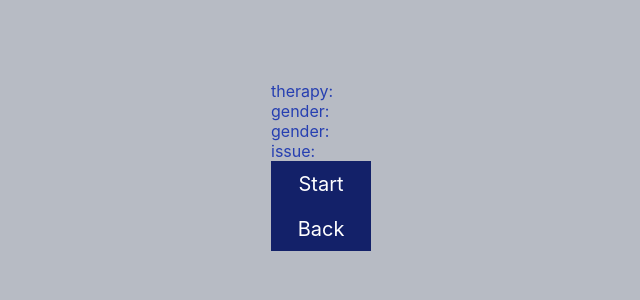
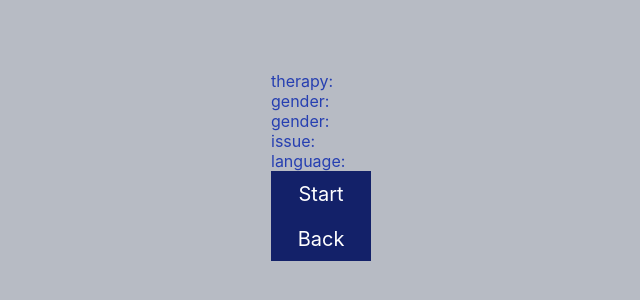
Before and after one commit to MarcinMG-web/Multi-Step-Medicine, a React (Create React App) app: page /succes in a window 1280 px wide. Shown: the part 234-534 px from the top of the page, without its empty margins (309-949 px from the left). Built offline with nearby package versions, Linux system fonts and the light colour scheme.

Commit message:
Added redux in languages

```diff
--- a/src/components/pages/5_Language.js
+++ b/src/components/pages/5_Language.js
@@ -1,11 +1,17 @@
 import React, { useState, useEffect } from 'react';
-import { Link,} from 'react-router-dom';
+import { Link, useHistory } from 'react-router-dom';
+
 import { getAllLanguage } from '../services/ApiService';
 
+import { addAnswersLanguage } from '../redux/answers/answersActions';
+import { useDispatch } from 'react-redux';
+
 const Language = () => {
+  let history = useHistory();
+  const dispatch = useDispatch();
 
   const [questions, setQuestions] = useState([]);
-  const [userSetting, setUserSetting] = useState([]);
+  const [userSetting, setUserSetting] = useState('');
 
   useEffect(() => {
     getQuestions();
@@ -17,16 +23,15 @@ const Language = () => {
   };
 
   const handleChange = (e) => {
-    setUserSetting({
-      ...userSetting,
-      [e.target.name]: e.target.checked,
-    });
+    setUserSetting(e.target.name);
   };
 
   const handleSubmit = (e) => {
     e.preventDefault();
 
+    dispatch(addAnswersLanguage(userSetting));
 
+    history.push('./succes');
   };
 
   return (
@@ -59,17 +64,12 @@ const Language = () => {
               </div>
             ))}
             <div className='containerLanguage_buttons'>
-              <Link
-                type='submit'
-                to='/issue'
-                className='btn_back'
-
-              >
+              <Link type='submit' to='/issue' className='btn_back'>
                 Back
               </Link>
-              <Link to='/succes' type='submit' className='btn_next'>
+              <button to='/succes' type='submit' className='btn_next'>
                 Next
-              </Link>
+              </button>
             </div>
           </form>
         </div>
--- a/src/components/pages/Succes.js
+++ b/src/components/pages/Succes.js
@@ -1,13 +1,13 @@
 import React from 'react';
 import { Link } from 'react-router-dom';
-import { useSelector} from 'react-redux';
+import { useSelector } from 'react-redux';
 
 const Succes = () => {
-
   const therapy = useSelector((state) => state.answerReducer.therapy);
   const gender = useSelector((state) => state.answerReducer.gender);
-  const old = useSelector((state) => state.answerReducer.old)
-  const issue = useSelector((state) => state.answerReducer.issue)
+  const old = useSelector((state) => state.answerReducer.old);
+  const issue = useSelector((state) => state.answerReducer.issue);
+  const language = useSelector((state) => state.answerReducer.language);
 
   return (
     <div>
@@ -15,6 +15,7 @@ const Succes = () => {
       <p>gender: {gender}</p>
       <p>gender: {old}</p>
       <p>issue: {issue}</p>
+      <p>language: {language}</p>
 
       <Link to='/' className='btn_back'>
         Start
@@ -27,6 +28,4 @@ const Succes = () => {
   );
 };
 
-
-
 export default Succes;
--- a/src/components/redux/answers/answerReducer.js
+++ b/src/components/redux/answers/answerReducer.js
@@ -38,6 +38,11 @@ const answerReducer = (state = intialState, action) => {
           ...state,
           issue: action.payload,
         };
+      case ADD_ANSWERS_LANGUAGE:
+        return {
+          ...state,
+          language: action.payload,
+        };
       default:
         return state;
     }
```
